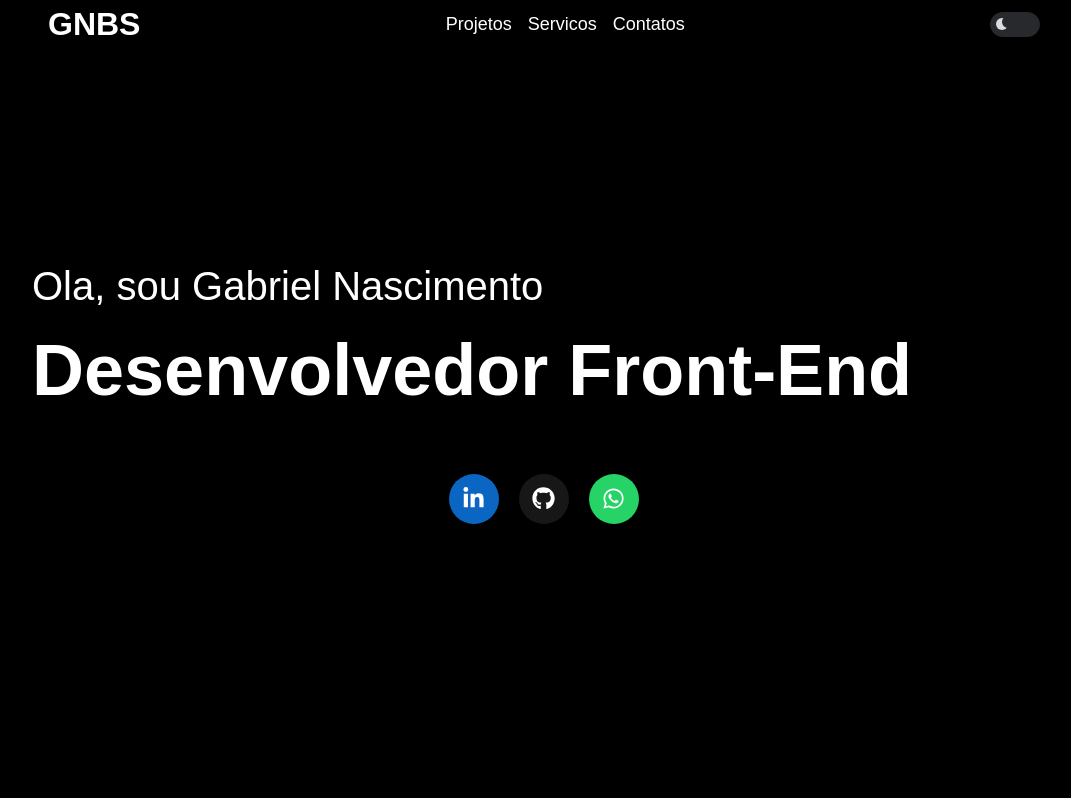
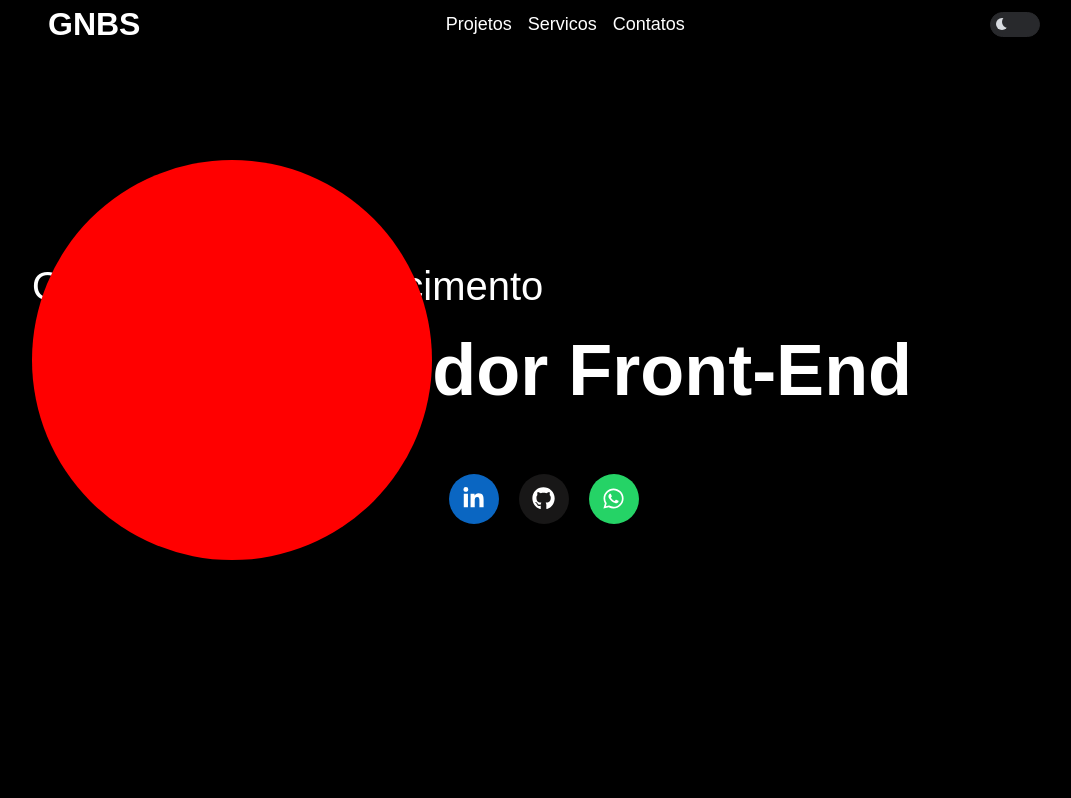
Before and after one commit to GabrielNBS/repository, a React (Create React App) app: page / in a window 1280 px wide. Shown: the top 798 px of the page, without its empty margins (96-1167 px from the left). Built offline with nearby package versions, Linux system fonts and the light colour scheme.

Commit message:
style: testing parallax forms and effects

```diff
--- a/package.json
+++ b/package.json
@@ -44,6 +44,7 @@
     ]
   },
   "devDependencies": {
+    "@types/rellax": "^1.7.7",
     "@types/styled-components": "^5.1.34",
     "eslint-config-prettier": "^9.1.0",
     "eslint-plugin-prettier": "^5.2.1"
--- a/public/index.html
+++ b/public/index.html
@@ -39,5 +39,6 @@
       To begin the development, run `npm start` or `yarn start`.
       To create a production bundle, use `npm run build` or `yarn build`.
     -->
+
   </body>
 </html>
--- /dev/null
+++ b/src/Components/VetoresAritmetcos/index.tsx
@@ -0,0 +1,10 @@
+import React from 'react'
+import * as S from './styles'
+
+export type CircleProps = {
+  className: string
+}
+
+export default function Circle({ className }: CircleProps) {
+  return <S.Circle className={className}></S.Circle>
+}
--- /dev/null
+++ b/src/Components/VetoresAritmetcos/styles.ts
@@ -0,0 +1,10 @@
+import styled from 'styled-components'
+
+export const Circle = styled.div`
+  position: absolute;
+  width: 400px;
+  height: 400px;
+  background-color: red;
+  border-radius: 50%;
+  bottom: 30%;
+`
--- a/src/Containers/Hero/Hero.tsx
+++ b/src/Containers/Hero/Hero.tsx
@@ -2,14 +2,18 @@ import React from 'react'
 import { HeroSection } from './styles'
 import { Text } from '../../Components/Text/styles'
 import SocialNavBar from '../../Components/SocialNavBar/SocialNavBar'
+import Circle from '../../Components/VetoresAritmetcos'
+import Rellax from 'rellax'
 
 export default function Hero() {
+  const rellax = new Rellax('.rellax')
   return (
     <HeroSection>
       <div className="container">
         <Text as="h2">Ola, sou Gabriel Nascimento</Text>
         <Text as="h1">Desenvolvedor Front-End</Text>
         <SocialNavBar />
+        <Circle className="rellax" />
       </div>
     </HeroSection>
   )
```
Also changed, not shown: 1 other file (tests, documents, lock files or other folders).
